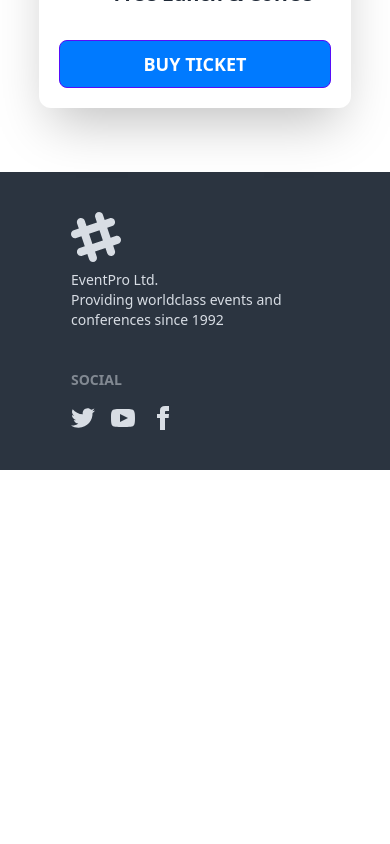
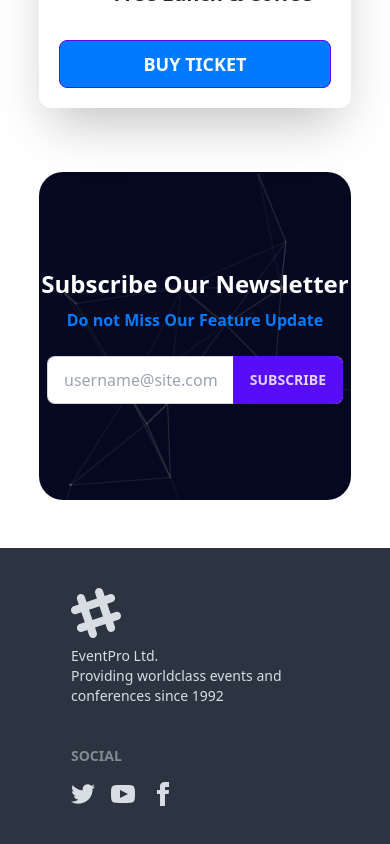
Before and after one commit to shoaib-mk2/EventLab, a React (Vite) app: page / in a window 390 px wide. Shown: the part 5034-5878 px from the top of the page. Before the commit the page ends 5504 px from the top, so only its background shows below. Built offline with nearby package versions, Linux system fonts and the light colour scheme.

Commit message:
added Newsletter Section with responsive

```diff
--- a/src/pages/Home/Home.jsx
+++ b/src/pages/Home/Home.jsx
@@ -4,6 +4,7 @@ import Banner from "./Banner";
 import { AuthContext } from "../../provider/AuthProvider";
 import Services from "./Services";
 import TicketPlan from "./TicketPlan";
+import Newsletter from "./Newsletter";
 
 
 const Home = () => {
@@ -15,6 +16,7 @@ const Home = () => {
             <Banner></Banner>
             <Services></Services>
             <TicketPlan></TicketPlan>
+            <Newsletter></Newsletter>
         </div>
     );
 };
--- /dev/null
+++ b/src/pages/Home/Newsletter.jsx
@@ -0,0 +1,18 @@
+
+
+const Newsletter = () => {
+    return (
+        <div className='w-4/5 mx-auto mb-12'>
+            <div className="text-center py-24 rounded-3xl" style={{ backgroundImage: `linear-gradient(rgba(0, 0, 0, 0.7), rgba(0, 0, 0, 0.7)), url(/newslater-bg.png)` }}>
+                <h2 className='text-2xl md:text-4xl font-bold text-white mb-2'>Subscribe Our Newsletter</h2>
+                <p className='text-base md:text-2xl font-bold text-[#007aff] mb-6'>Do not Miss Our Feature Update</p>
+                <div className="relative mx-2 md:max-w-xl md:mx-auto">
+                    <input type="text" placeholder="username@site.com" className="input input-bordered w-full pr-16" />
+                    <button className="btn btn-primary absolute top-0 right-0 rounded-l-none">Subscribe</button>
+                </div>
+            </div>
+        </div>
+    );
+};
+
+export default Newsletter;
```
Also changed, not shown: public/newslater-bg.png (added).
